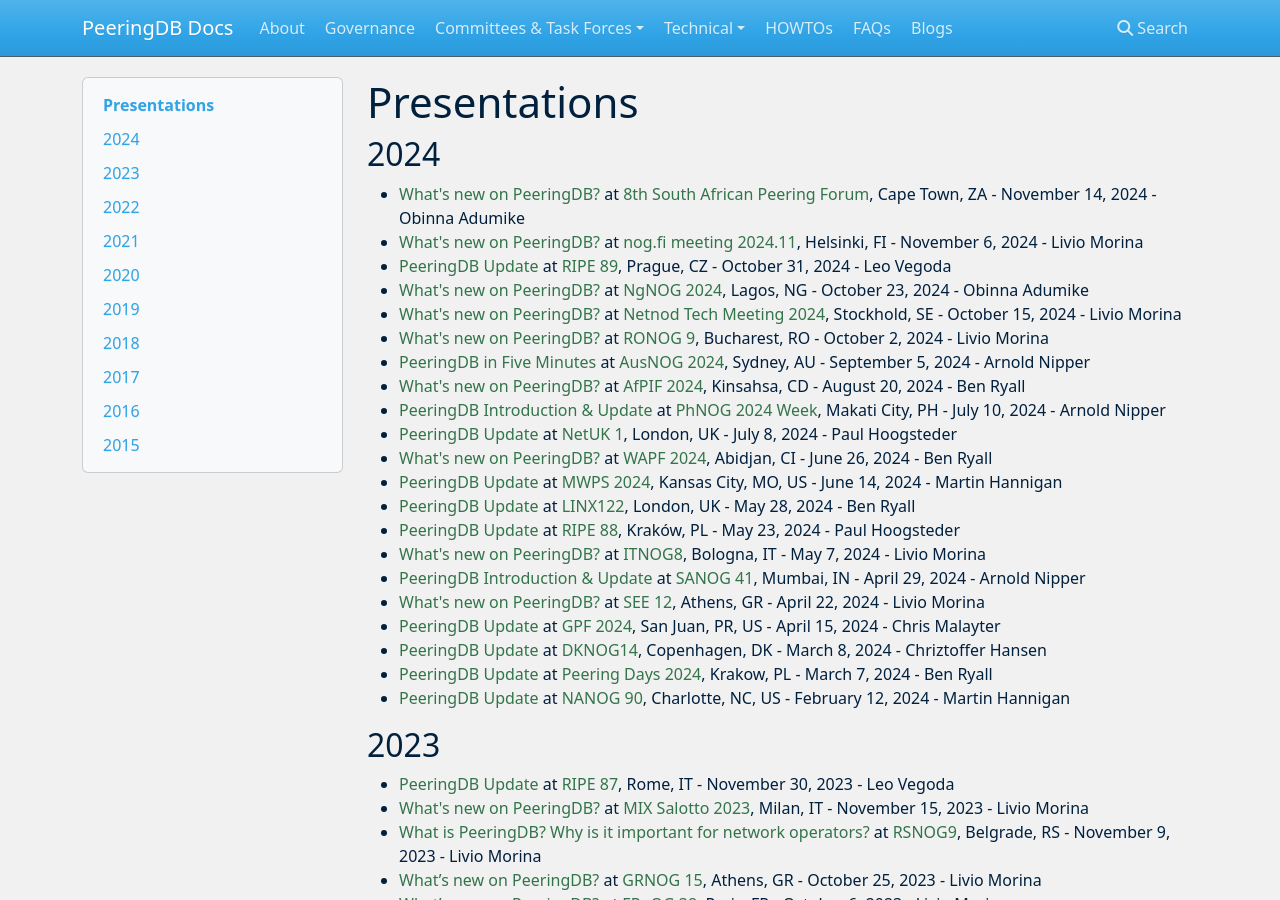
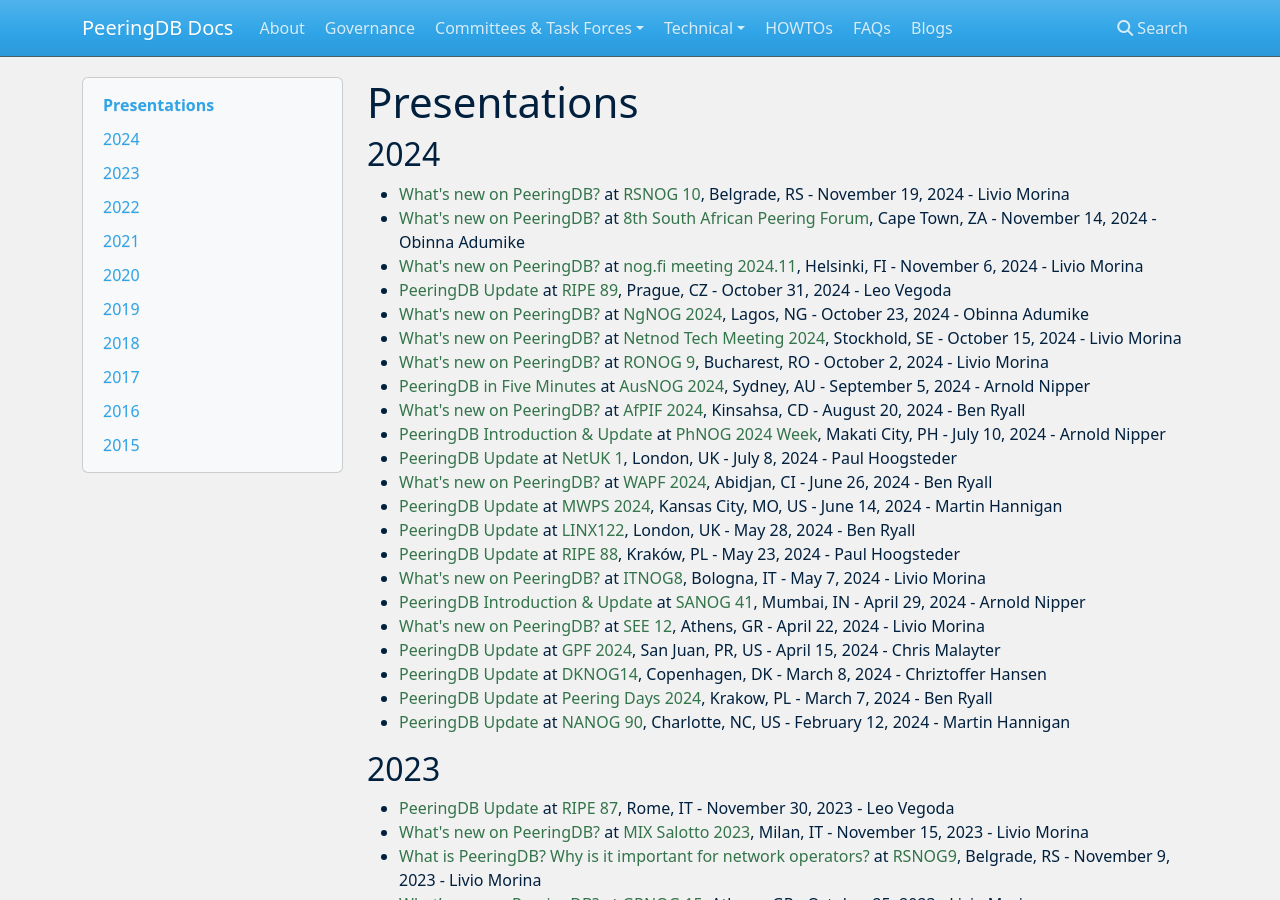
Before and after one commit to peeringdb/docs, an MkDocs documentation site: the page built from docs/presentations.md, in a window 1280 px wide and 900 px high. Built offline with MkDocs 1.6.1, drawn with Linux system fonts in a browser that asks for light colours; nearby versions of some CDN libraries.

Commit message:
Added Livio's RSNOG 10 presentation.

```diff
--- a/docs/presentations.md
+++ b/docs/presentations.md
@@ -2,6 +2,7 @@
 
 ## 2024
 
+- [What's new on PeeringDB?](presentation/20241119_RSNOG10_Livio_Morina.pdf) at [RSNOG 10](https://rsnog.rs/events/tenth-rsnog-conference/?lang=en), Belgrade, RS - November 19, 2024 - Livio Morina
 - [What's new on PeeringDB?](presentation/20241114_ZAPF_2024_Obinna_Adumike.pdf) at [8th South African Peering Forum](https://www.zapf.africa/), Cape Town, ZA - November 14, 2024 - Obinna Adumike
 - [What's new on PeeringDB?](presentation/20241106_nog.fi_meeting_2024.11_Morina_Livio.pdf) at [nog.fi meeting 2024.11](https://nog.fi/event/12/), Helsinki, FI - November 6, 2024 - Livio Morina
 - [PeeringDB Update](presentation/20241031_RIPE89_Connect_WG_Leo_Vegoda.pdf) at [RIPE 89](https://ripe89.ripe.net/), Prague, CZ - October 31, 2024 - Leo Vegoda
```
Also changed, not shown: 1 other file.
